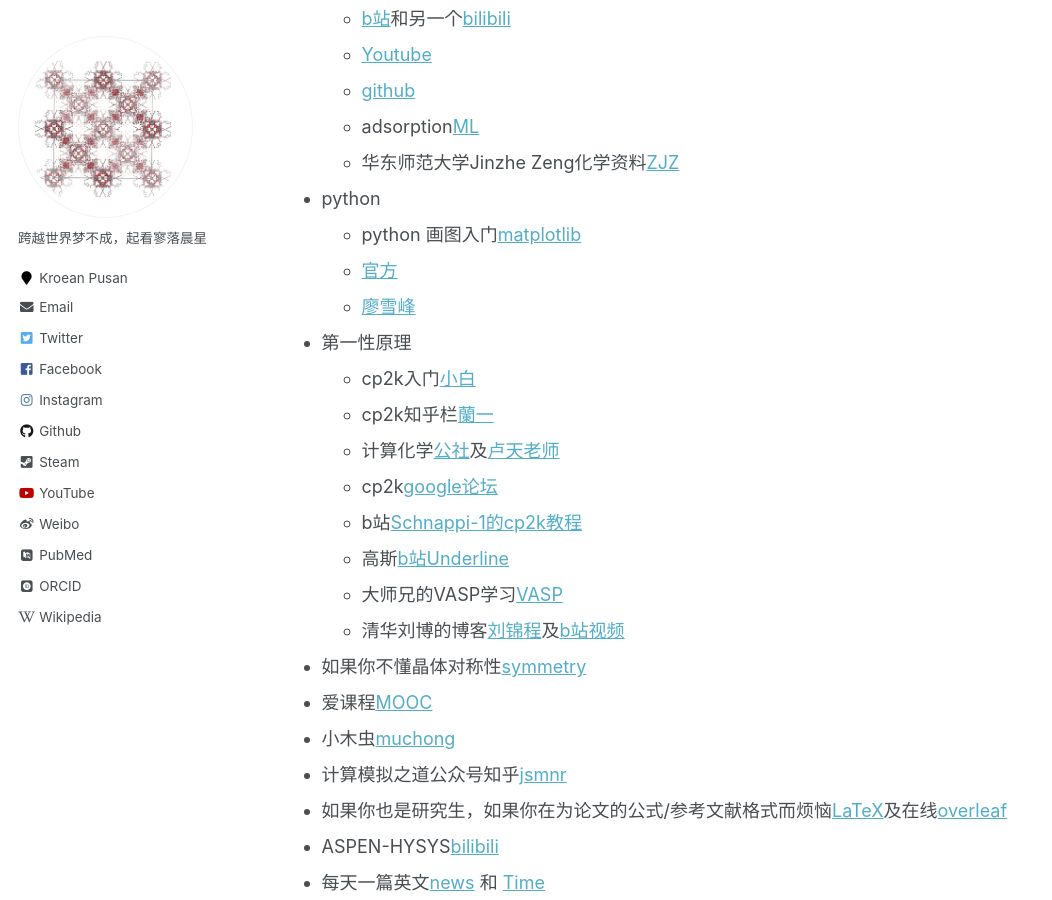
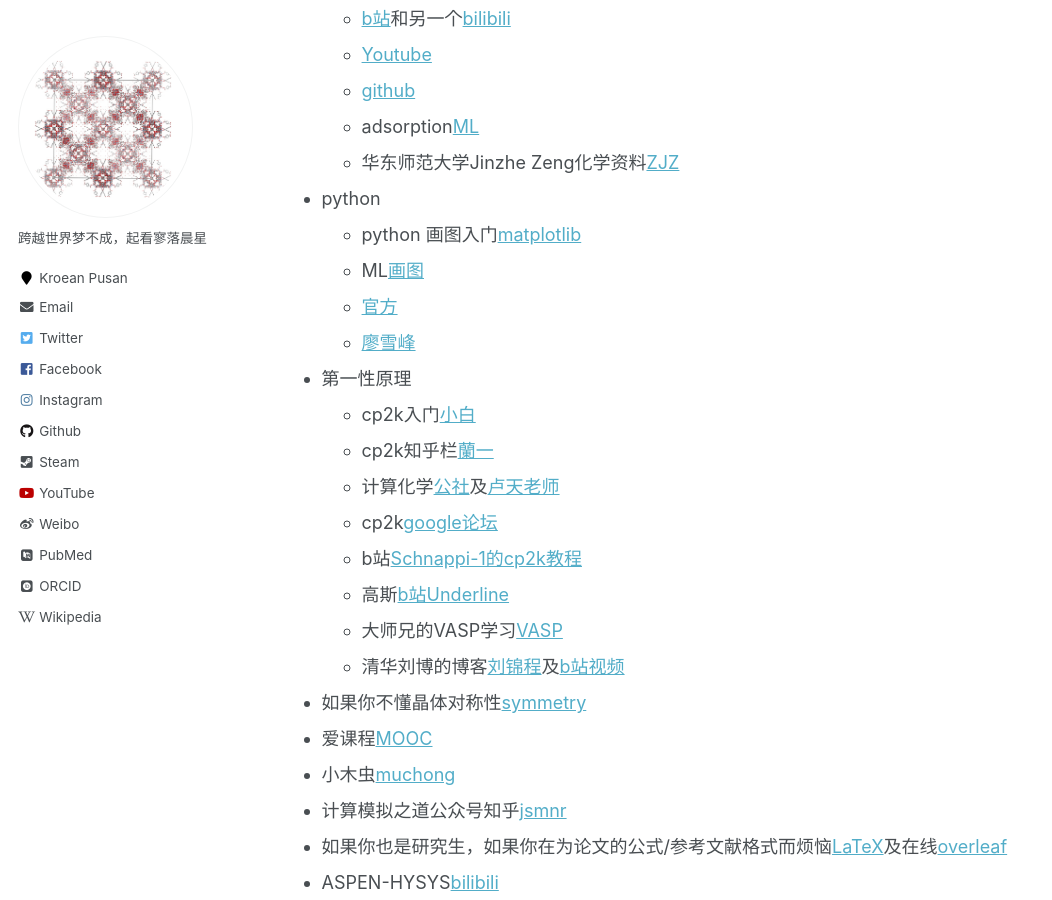
Before and after one commit to sxm13/ZGBshenxiaomoCV.github.io, a Jekyll site: the page built from _pages/markdown.md, in a window 1280 px wide and 900 px high, scrolled down 3576 px. Shown: the whole window, without its empty margins (0-1052 px from the left). Built offline with Jekyll 4.4.1, drawn with Linux system fonts in a browser that asks for light colours; some web fonts are replaced.

Commit message:
Update markdown.md

```diff
--- a/_pages/markdown.md
+++ b/_pages/markdown.md
@@ -109,6 +109,7 @@
   * 华东师范大学Jinzhe Zeng化学资料[ZJZ](https://njzjz.win/2019/03/04/ecnuchemistry/menu/ "ZJZ")
 * python
   * python 画图入门[matplotlib](https://blog.csdn.net/Datawhale/article/details/109302260 "FIGTURE")
+  * ML[画图](https://www.machinelearningplus.com/plots/top-50-matplotlib-visualizations-the-master-plots-python/ "fig")
   * [官方](https://github.com/matplotlib/cheatsheets "pf")
   * [廖雪峰](https://www.liaoxuefeng.com/wiki/1016959663602400 "py")
 * 第一性原理
```
